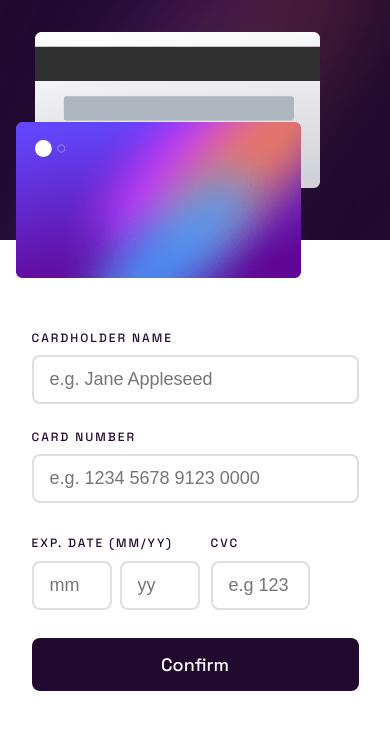
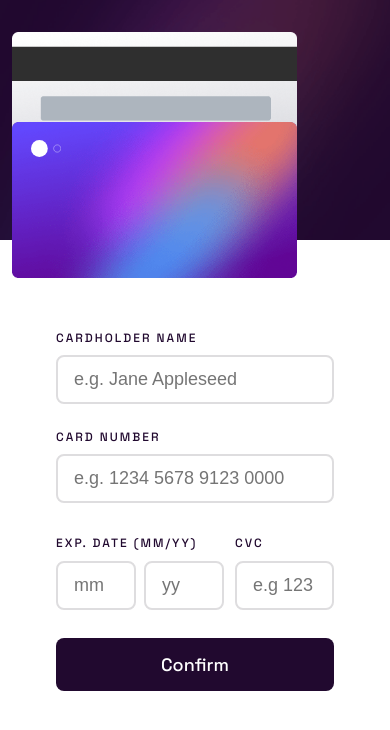
Before and after one commit to valentinaotocan/credit-card-form, a React (Create React App) app: page / in a window 390 px wide. Shown: the top 730 px of the page. Built offline with nearby package versions, Linux system fonts and the light colour scheme.

Commit message:
Shorten some scss code

```diff
--- a/src/scss/App.scss
+++ b/src/scss/App.scss
@@ -2,7 +2,7 @@
   height: 100vh;
   font-weight: $fw-normal;
   color: $white;
-  font-size: 18px;
+  font-size: $fs-18;
   display: flex;
   position: relative;
   .background-container {
@@ -14,9 +14,6 @@
       top: 50%;
       transform: translateY(-50%);
       left: 8%;
-      @media (max-width: 1200px) {
-        left: 4%;
-      }
     }
   }
   .form-container {
@@ -31,6 +28,12 @@
   }
 }
 
+@media (max-width: 1200px) {
+  .App .background-container .cards {
+    left: 4%;
+  }
+}
+
 @media (max-width: 1024px) {
   .App {
     height: 100%;
@@ -38,6 +41,7 @@
     .background-container {
       width: 100%;
       height: 377px;
+      @include padding-left-right;
       .cards {
         top: unset;
         transform: unset;
@@ -54,25 +58,26 @@
   .App {
     .background-container {
       height: 240px;
-      background: url(../images/bg-main-mobile.png) no-repeat center
-        center/cover;
+      background: url(../images/bg-main-mobile.png) no-repeat center center/cover;
       .cards {
-        left: 16px;
-        padding-right: 16px;
         padding-top: 32px;
-      }
-    }
-    .form-container {
-      padding-top: 91px;
-    }
-  }
-
-  @media(max-width: 375px) {
-    .App {
-      .form-container {
-        padding-left: 14px;
-        padding-right: 14px;
       }
     }
   }
 }
+
+@media (max-width: 420px) {
+  .App {
+    .background-container {
+      .cards {
+        left: unset;
+        .card-back {
+          padding-left: 0;
+        }
+      }
+    }
+    .form-container {
+      @include padding-left-right;
+    }
+  }
+}
--- a/src/scss/Cards.scss
+++ b/src/scss/Cards.scss
@@ -6,21 +6,18 @@
     @include position-top-left(28px, 32px);
   }
   .card-number {
-    font-size: $fs-28;
-    line-height: 1.29;
+    @include fs-lh($fs-28, 1.29);
     letter-spacing: 3.42px;
     @include position-top-left(139px, 32px);
   }
   .cardholder {
-    font-size: $fs-14;
-    line-height: 1.28;
+    @include fs-lh($fs-14, 1.28);
     letter-spacing: 2px;
     text-transform: uppercase;
     @include position-top-left(200px, 32px);
   }
   .month-year-card {
-    font-size: $fs-14;
-    line-height: 1.28;
+    @include fs-lh($fs-14, 1.28);
     letter-spacing: 2px;
     @include position-top-right(200px, 136px);
   }
@@ -75,12 +72,6 @@
   .card-back {
     bottom: 156px;
     padding-left: 80px;
-    @media (max-width: 400px) {
-      padding-left: 19px;
-    }
-    @media (max-width: 325px) {
-      padding-left: 0;
-    }
     .image-card-back {
       width: 285px;
     }
@@ -89,4 +80,5 @@
       @include position-top-right(66px, 57px);
     }
   }
+
 }
--- a/src/scss/Form.scss
+++ b/src/scss/Form.scss
@@ -1,28 +1,23 @@
 form {
   color: $very-dark-violet;
-  display: flex;
-  flex-direction: column;
+  @include flex-fd-c;
   height: 100%;
   justify-content: center;
   .label-input {
     @include flex-fd-c;
   }
-
   label {
     text-transform: uppercase;
-    font-size: $fs-12;
-    line-height: 1.25;
     letter-spacing: 2px;
+    @include fs-lh($fs-12, 1.25);
   }
-
   input {
     cursor: pointer;
     padding: 11px 16px;
     border: 2px solid $light-grey;
     border-radius: 8px;
-    font-size: $fs-18;
-    line-height: 1.28;
     color: $very-dark-violet;
+    @include fs-lh($fs-18, 1.28);
     &:focus {
       border: 1px solid $purple;
       border-radius: 8px;
@@ -41,12 +36,10 @@ form {
       }
     }
     &.cvc {
-      // width: 191px;
       width: 136px;
       margin-top: 9px;
       @media (max-width: 451px) {
-        display: flex;
-        flex-direction: column;
+        @include flex-fd-c;
         justify-content: flex-end;
         width: 99px;
       }
@@ -80,36 +73,26 @@ button {
   font-family: inherit;
   padding: 15px;
   color: $white;
-  font-size: $fs-18;
-  line-height: 1.278;
+  @include fs-lh($fs-18, 1.28);
   background-color: $very-dark-violet;
   border: none;
   border-radius: 8px;
 }
 
 .success {
-  display: flex;
-  flex-direction: column;
+  @include flex-fd-c;
   align-items: center;
   .heading {
     text-transform: uppercase;
-    font-size: $fs-28;
-    line-height: 1.28;
+    @include fs-lh($fs-28, 1.28);
     letter-spacing: 3.42px;
     color: $very-dark-violet;
     padding-top: 35px;
   }
   .paragraph {
-    font-size: $fs-18;
+    @include fs-lh($fs-18, 1.28);
     color: $purplish-grey;
-    line-height: 1.28;
     padding-top: 16px;
     padding-bottom: 48px;
   }
-  .width {
-    width: 381px;
-    @media(max-width: 450px) {
-      width: 100%;
-    }
-  }
 }
--- a/src/scss/_variables.scss
+++ b/src/scss/_variables.scss
@@ -13,8 +13,5 @@ $red: hsl(0, 100%, 66%);
 $white: hsl(0, 0%, 100%);
 $purple: hsl(278, 94%, 30%);
 $light-grey: hsla(278, 3%, 87%, 1);
-$light-grayish-violet: hsl(270, 3%, 87%);
-$dark-grayish-violet: hsl(279, 6%, 55%);
 $purplish-grey:hsla(278, 6%, 55%, 1);
-
 $very-dark-violet: hsl(278, 68%, 11%);
--- a/src/scss/main.scss
+++ b/src/scss/main.scss
@@ -42,6 +42,6 @@ img {
 .width {
   width: 327px;
   @media(max-width: 450px) {
-   max-width: 100%;
+   width: unset;
   }
 }
--- a/src/scss/mixins.scss
+++ b/src/scss/mixins.scss
@@ -14,3 +14,13 @@
   top: $top;
   right: $right;
 }
+
+@mixin fs-lh($font-size, $line-height) {
+  font-size: $font-size;
+  line-height: $line-height;
+}
+
+@mixin padding-left-right {
+  padding-left: 12px;
+  padding-right: 12px;
+}
```
